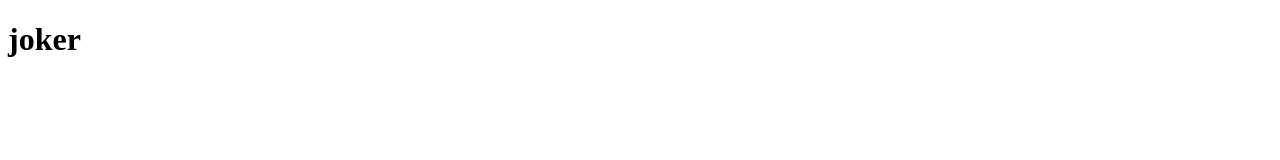
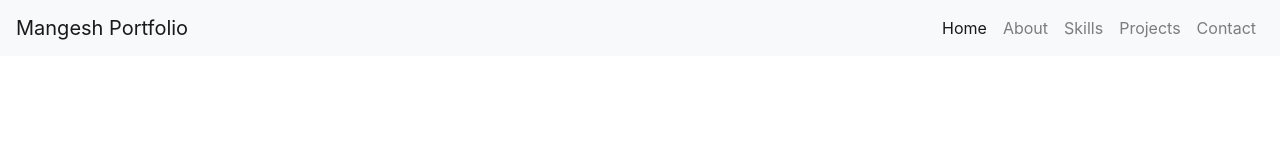
Before and after one commit to mangu321/mp12, a plain HTML site: page index.html in a window 1280 px wide. Drawn offline with nearby package versions, Linux system fonts and the light colour scheme.

Commit message:
Update index.html

```diff
--- a/index.html
+++ b/index.html
@@ -3,10 +3,46 @@
 <head>
 	<meta charset="utf-8">
 	<meta name="viewport" content="width=device-width, initial-scale=1">
-	<title></title>
+	<link rel="icon" type="image/png" href="https://t3.ftcdn.net/jpg/06/14/84/58/360_F_614845842_pNcPaSxVwBiO6hGaaSXKrQOCs6xqnijX.jpg">
+	<link rel="stylesheet" href="https://cdn.jsdelivr.net/npm/bootstrap@4.6.2/dist/css/bootstrap.min.css" integrity="sha384-xOolHFLEh07PJGoPkLv1IbcEPTNtaed2xpHsD9ESMhqIYd0nLMwNLD69Npy4HI+N" crossorigin="anonymous">
+	<script src="https://cdn.jsdelivr.net/npm/jquery@3.5.1/dist/jquery.slim.min.js" integrity="sha384-DfXdz2htPH0lsSSs5nCTpuj/zy4C+OGpamoFVy38MVBnE+IbbVYUew+OrCXaRkfj" crossorigin="anonymous"></script>
+	<script src="https://cdn.jsdelivr.net/npm/bootstrap@4.6.2/dist/js/bootstrap.bundle.min.js" integrity="sha384-Fy6S3B9q64WdZWQUiU+q4/2Lc9npb8tCaSX9FK7E8HnRr0Jz8D6OP9dO5Vg3Q9ct" crossorigin="anonymous"></script>
+	<title>Mangesh Parmali</title>
 </head>
 <body>
-	<h1>joker</h1>
+	<div class="nevigation">
+
+		<nav class="navbar navbar-expand-lg navbar-light bg-light">
+  <a class="navbar-brand" href="#">Mangesh Portfolio</a>
+  <button class="navbar-toggler" type="button" data-toggle="collapse" data-target="#navbarSupportedContent" aria-controls="navbarSupportedContent" aria-expanded="false" aria-label="Toggle navigation">
+    <span class="navbar-toggler-icon"></span>
+  </button>
+
+  <div class="collapse navbar-collapse" id="navbarSupportedContent">
+    <ul class="navbar-nav ml-auto">
+      <li class="nav-item active">
+        <a class="nav-link" href="#">Home <span class="sr-only">(current)</span></a>
+      </li>
+      <li class="nav-item">
+        <a class="nav-link" href="#">About</a>
+      </li>
+      <li class="nav-item">
+        <a class="nav-link" href="#">Skills</a>
+      </li>
+      <li class="nav-item">
+        <a class="nav-link" href="#">Projects</a>
+      </li>
+      <li class="nav-item">
+        <a class="nav-link" href="#">Contact</a>
+      </li>
+
+
+    </ul>
+
+  </div>
+</nav>
+
+	</div>
 
 
 </body>
```
